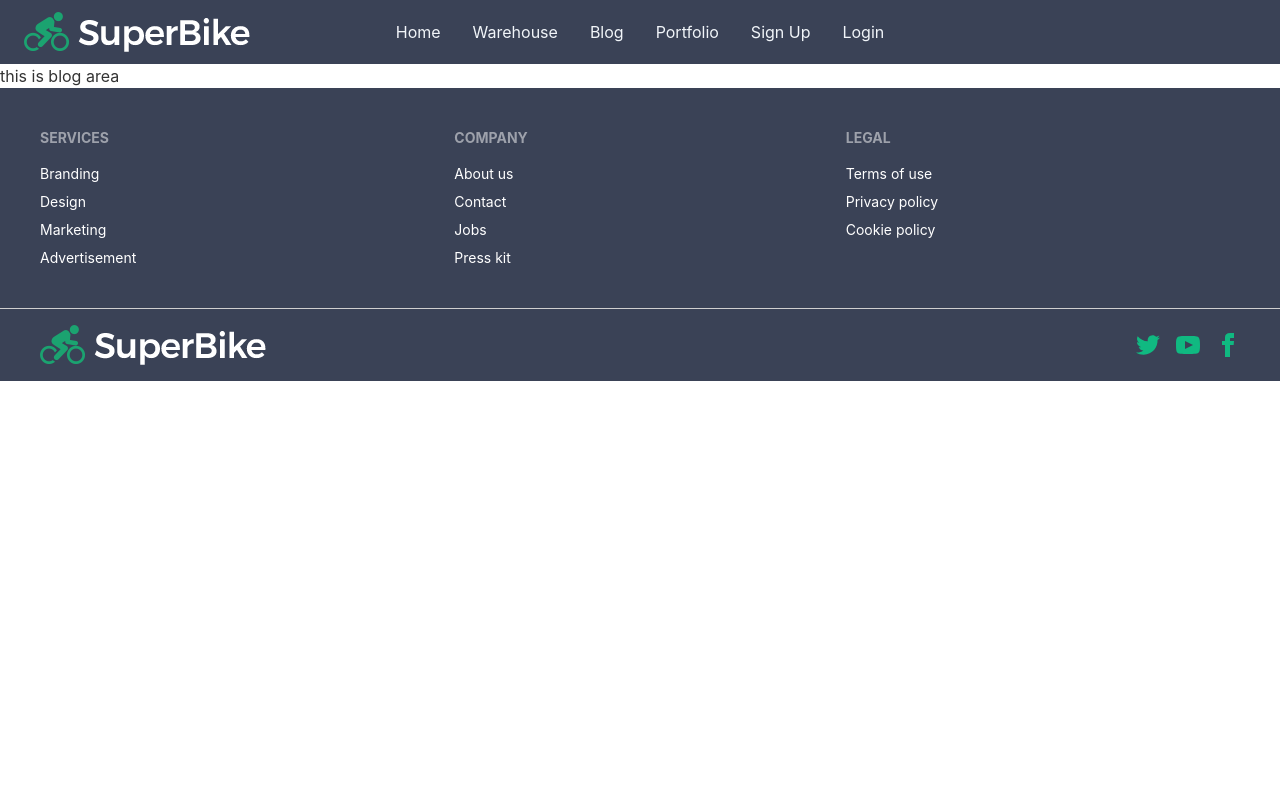
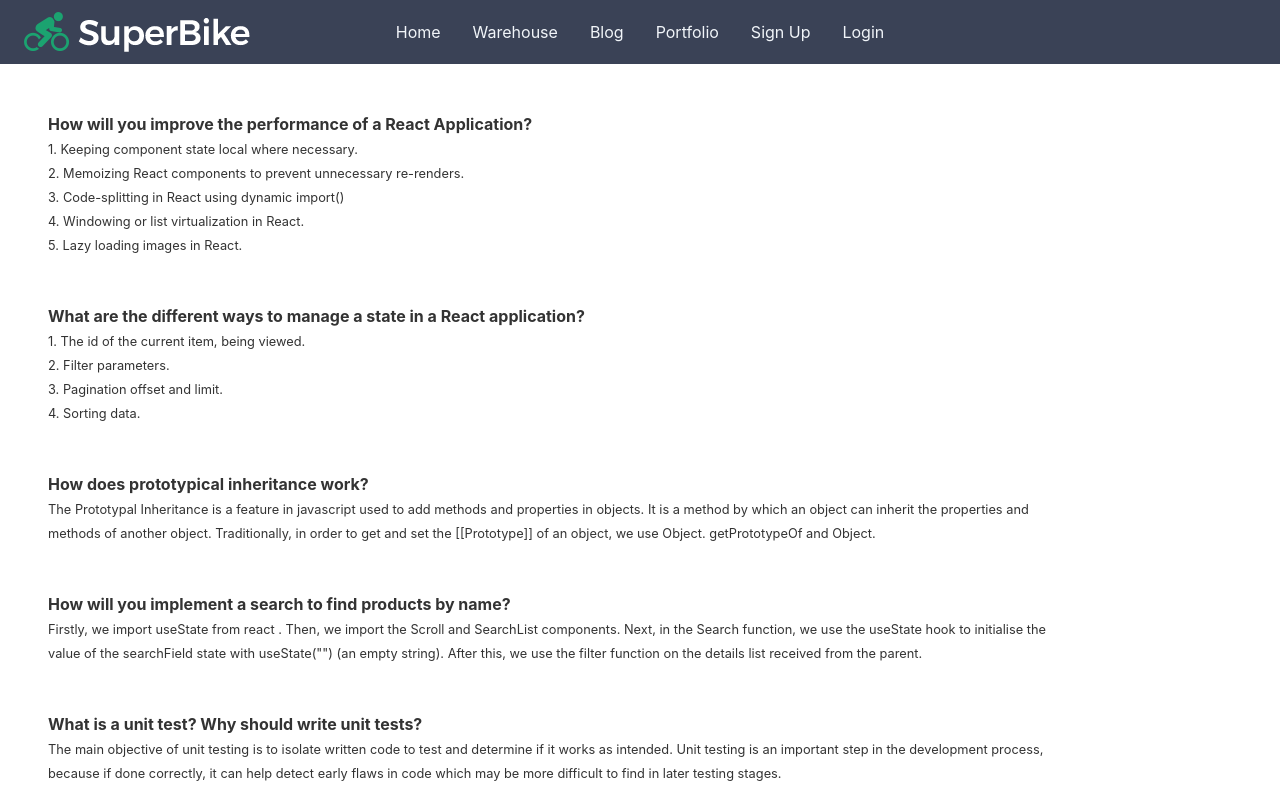
Before and after one commit to AkasHZamaN/super-bycycle-parts-client-side, a React (Create React App) app: page /blog in a window 1280 px wide. Shown: the top 800 px of the page. Built offline with nearby package versions, Linux system fonts and the light colour scheme; no server answers.

Commit message:
blog added

```diff
--- a/src/Pages/Blog/Blog.js
+++ b/src/Pages/Blog/Blog.js
@@ -3,7 +3,37 @@ import React from 'react';
 const Blog = () => {
     return (
         <div>
-            <h1>this is blog area</h1>
+            <div className='mx-12 my-12'>
+                <h1 className='font-bold'>How will you improve the performance of a React Application?</h1>
+                <small>1. Keeping component state local where necessary. <br />
+                       2. Memoizing React components to prevent unnecessary re-renders. <br />
+                       3. Code-splitting in React using dynamic import() <br />
+                       4. Windowing or list virtualization in React. <br />
+                       5. Lazy loading images in React.</small> <br />
+            </div>
+            <div className='mx-12 my-12'>
+                <h1 className='font-bold'>What are the different ways to manage a state in a React application?</h1>
+                <small>1. The id of the current item, being viewed. <br />
+                       2. Filter parameters. <br />
+                       3. Pagination offset and limit. <br />
+                       4. Sorting data. <br />
+                </small>
+            </div>
+            <div className='mx-12 my-12 w-4/5'>
+                <h1 className='font-bold'>How does prototypical inheritance work?</h1>
+                <small>The Prototypal Inheritance is a feature in javascript used to add methods and properties in objects. It is a method by which an object can inherit the properties and methods of another object. Traditionally, in order to get and set the [[Prototype]] of an object, we use Object. getPrototypeOf and Object.
+                </small>
+            </div>
+            <div className='mx-12 my-12 w-4/5'>
+                <h1 className='font-bold'>How will you implement a search to find products by name?</h1>
+                <small>Firstly, we import useState from react . Then, we import the Scroll and SearchList components. Next, in the Search function, we use the useState hook to initialise the value of the searchField state with useState("") (an empty string). After this, we use the filter function on the details list received from the parent.
+                </small>
+            </div>
+            <div className='mx-12 my-12 w-4/5'>
+                <h1 className='font-bold'>What is a unit test? Why should write unit tests?</h1>
+                <small>The main objective of unit testing is to isolate written code to test and determine if it works as intended. Unit testing is an important step in the development process, because if done correctly, it can help detect early flaws in code which may be more difficult to find in later testing stages.
+                </small>
+            </div>
         </div>
     );
 };
```
